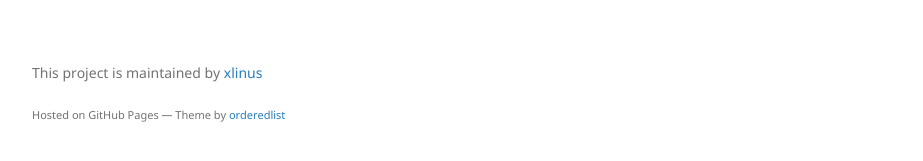
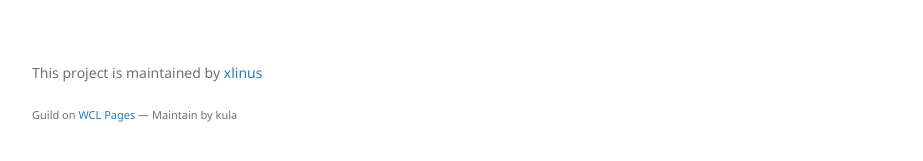
Before and after one commit to xlinus/qinghuai.github.io, a Jekyll site: the page built from index.md, in a window 1280 px wide. Shown: the part 706-867 px from the top of the page, without its empty margins (178-1101 px from the left). Built offline with Jekyll 4.4.1, drawn with Linux system fonts in a browser that asks for light colours; our own code applies the rules of GitHub Pages for plain Markdown files.

Commit message:
Update default.html

```diff
--- a/_layouts/default.html
+++ b/_layouts/default.html
@@ -27,7 +27,7 @@
         {% endif %}
 
         {% if site.github.is_user_page %}
-        <p class="view"><a href="{{ /assets/img/horde.png }}">公会微信群二维码</a></p>
+        <p class="view"><a href="/assets/img/horde.png">公会微信群二维码</a></p>
         {% endif %}
 
         {% if site.show_downloads %}
@@ -47,7 +47,7 @@
         {% if site.github.is_project_page %}
         <p>This project is maintained by <a href="{{ site.github.owner_url }}">{{ site.github.owner_name }}</a></p>
         {% endif %}
-        <p><small>Hosted on GitHub Pages &mdash; Theme by <a href="https://github.com/orderedlist">orderedlist</a></small></p>
+        <p><small>Guild on <a href="https://cn.classic.warcraftlogs.com/guild/id/499751">WCL Pages</a> &mdash; Maintain by kula</small></p>
       </footer>
     </div>
     <script src="{{ "/assets/js/scale.fix.js" | relative_url }}"></script>
```
